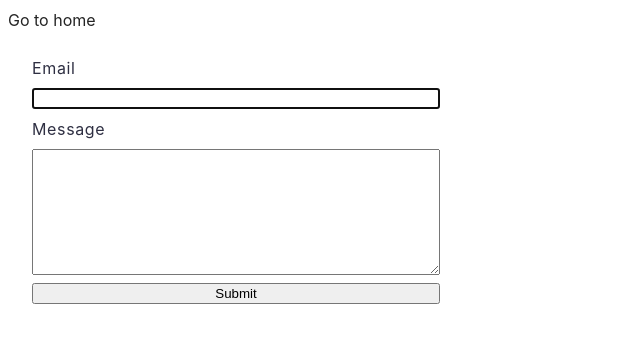
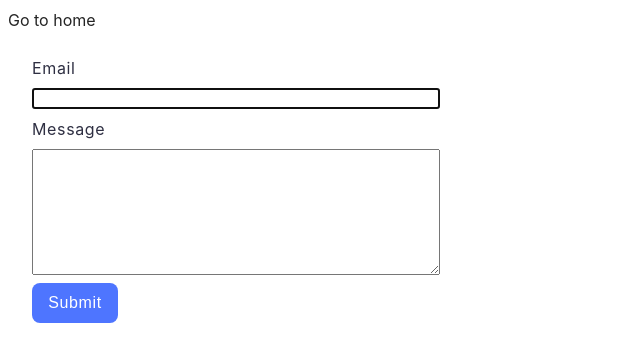
Before and after one commit to Olenyuk-Galyna/goit-js-hw-09, a website built with Vite: page src/2-form.html in a window 1280 px wide. Shown: the whole page, without its empty margins (0-640 px from the left). Built offline with nearby package versions, Linux system fonts and the light colour scheme.

```diff
--- a/src/css/styles.css
+++ b/src/css/styles.css
@@ -73,11 +73,11 @@
 }
 textarea .feedback-form {
   border: 1px solid #808080;
-    border-radius: 4px;
-    width: 360px;
-    height: 80px;
+  border-radius: 4px;
+  width: 360px;
+  height: 80px;
 }
-button.feedback-form {
+button {
   font-weight: 500;
   font-size: 16px;
   line-height: 1.5;
@@ -85,7 +85,8 @@
   color: #fff;
   align-self: start;
   border-radius: 8px;
-  padding-top: 16px;
+  border: none;
+  padding: 8px 16px;
   width: 86px;
   height: 40px;
   background: #4e75ff;
```
Also changed, not shown: .prettierrc.json.
